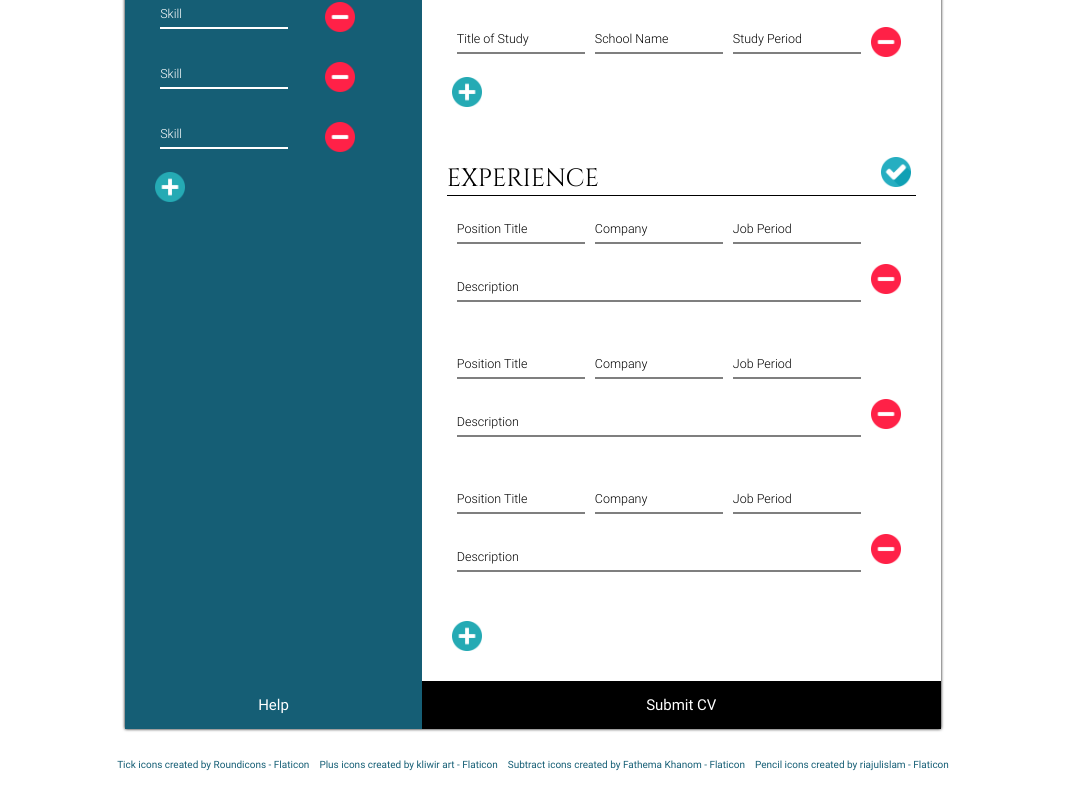
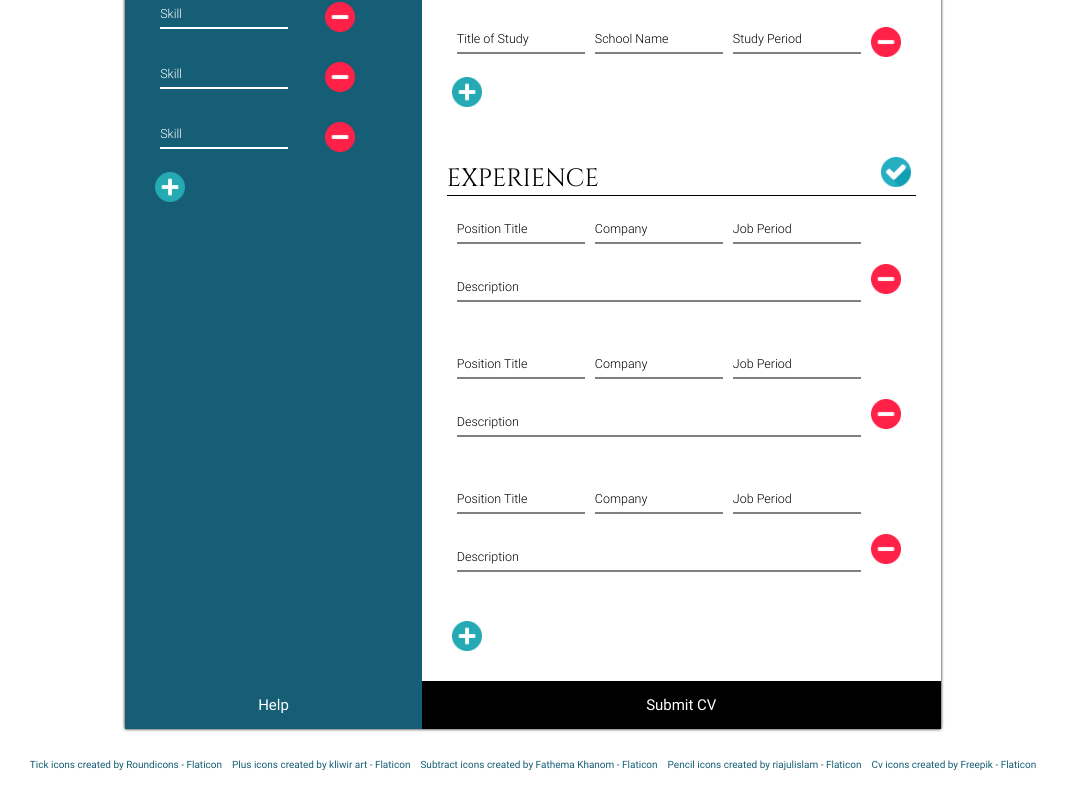
Before and after one commit to NestorNebula/cv-application, a React (Vite) app: page / in a window 1280 px wide. Shown: the part 388-1188 px from the top of the page, without its empty margins (107-1174 px from the left). Built offline with nearby package versions, Linux system fonts and the light colour scheme.

Commit message:
feat: add FavIcon

```diff
--- a/index.html
+++ b/index.html
@@ -2,7 +2,7 @@
 <html lang="en">
   <head>
     <meta charset="UTF-8" />
-    <link rel="icon" type="image/svg+xml" href="" />
+    <link rel="icon" type="image/x-icon" href="./public/cv.png" />
     <meta name="viewport" content="width=device-width, initial-scale=1.0" />
     <title>CV Application</title>
   </head>
--- a/src/App.jsx
+++ b/src/App.jsx
@@ -51,6 +51,9 @@ function App() {
         >
           Pencil icons created by riajulislam - Flaticon
         </a>
+        <a href="https://www.flaticon.com/free-icons/cv" title="cv icons">
+          Cv icons created by Freepik - Flaticon
+        </a>
       </div>
     </>
   );
```
Also changed, not shown: public/cv.png (added).
